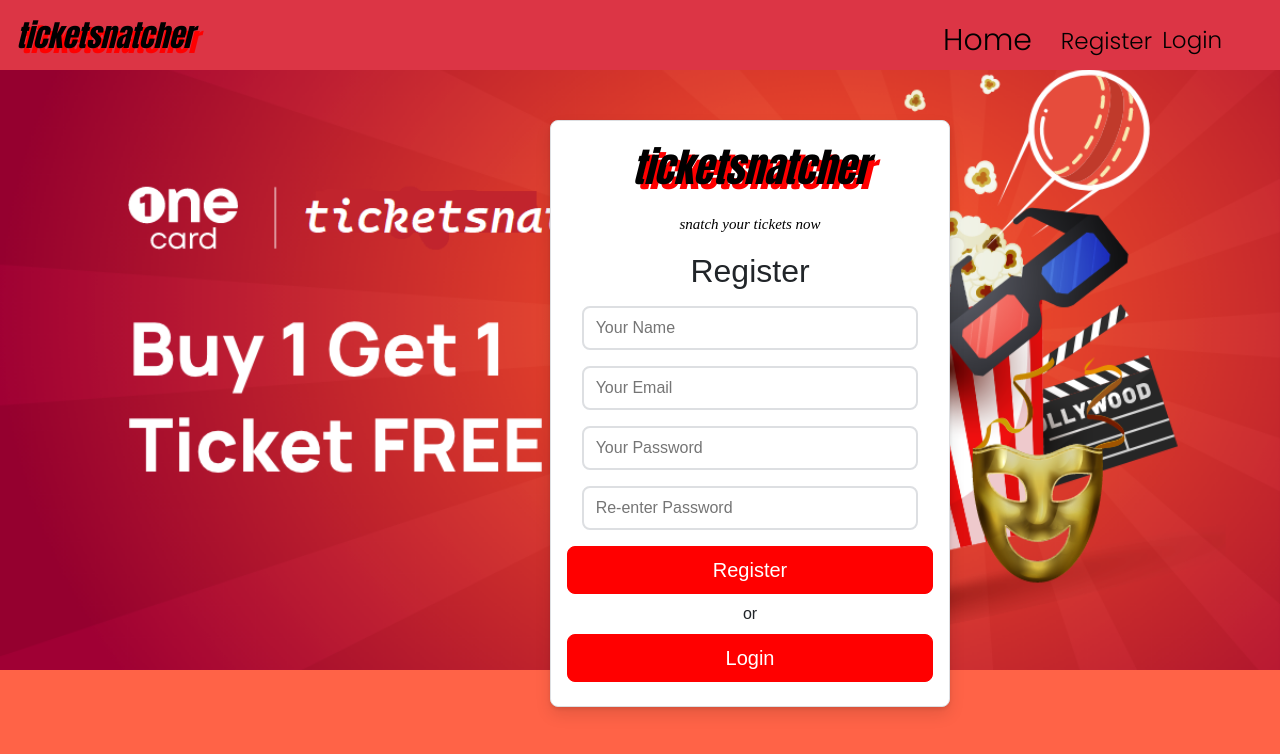
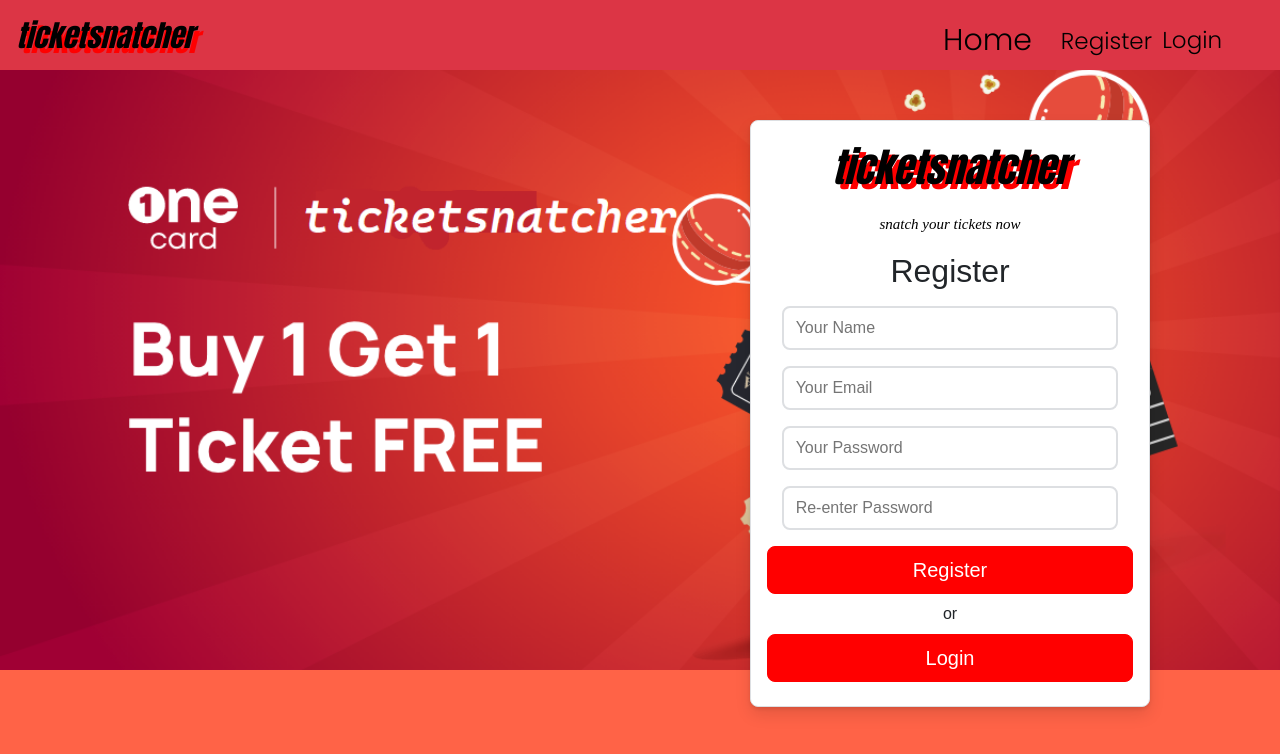
Before and after one commit to Sree-Harsha-PS/TicketSnatcher-ReactApp, a React (Create React App) app: page /register in a window 1280 px wide. Shown: the top 754 px of the page. Built offline with nearby package versions, Linux system fonts and the light colour scheme.

Commit message:
fixed positioning css

```diff
--- a/src/App.js
+++ b/src/App.js
@@ -9,7 +9,7 @@
 
 function Appbar(){
   return(
-    <div style={{display:"block",justifyContent:'space-between',alignItems:"-moz-initial"}}>
+    <div style={{display:"block"}}>
       <nav class="navbar navbar-expand-lg navbar-light bg-danger" style={{height:"70px"}}>
         <Link to="/home" class="navbar-brand mx-3 mt-3"><p id="title" style={{color:"black" ,fontSize:"30px",fontFamily:"Impact"}}>ticketsnatcher</p></Link>
         <button class="navbar-toggler" type="button" data-toggle="collapse" data-target="#navbarNav" aria-controls="navbarNav" aria-expanded="false" aria-label="Toggle navigation">
--- a/src/components/login/login.css
+++ b/src/components/login/login.css
@@ -11,7 +11,7 @@
     justify-content: center;
     align-items: center;
     margin-top:100px;
-    margin-left:550px;
+    margin-left:750px;
 }
 
 .login > input {
--- a/src/components/register/register.css
+++ b/src/components/register/register.css
@@ -12,7 +12,7 @@
     justify-content: center;
     align-items: center;
     margin-top:50px;
-    margin-left:550px;
+    margin-left:750px;
 }
 
 .register > input {
```
